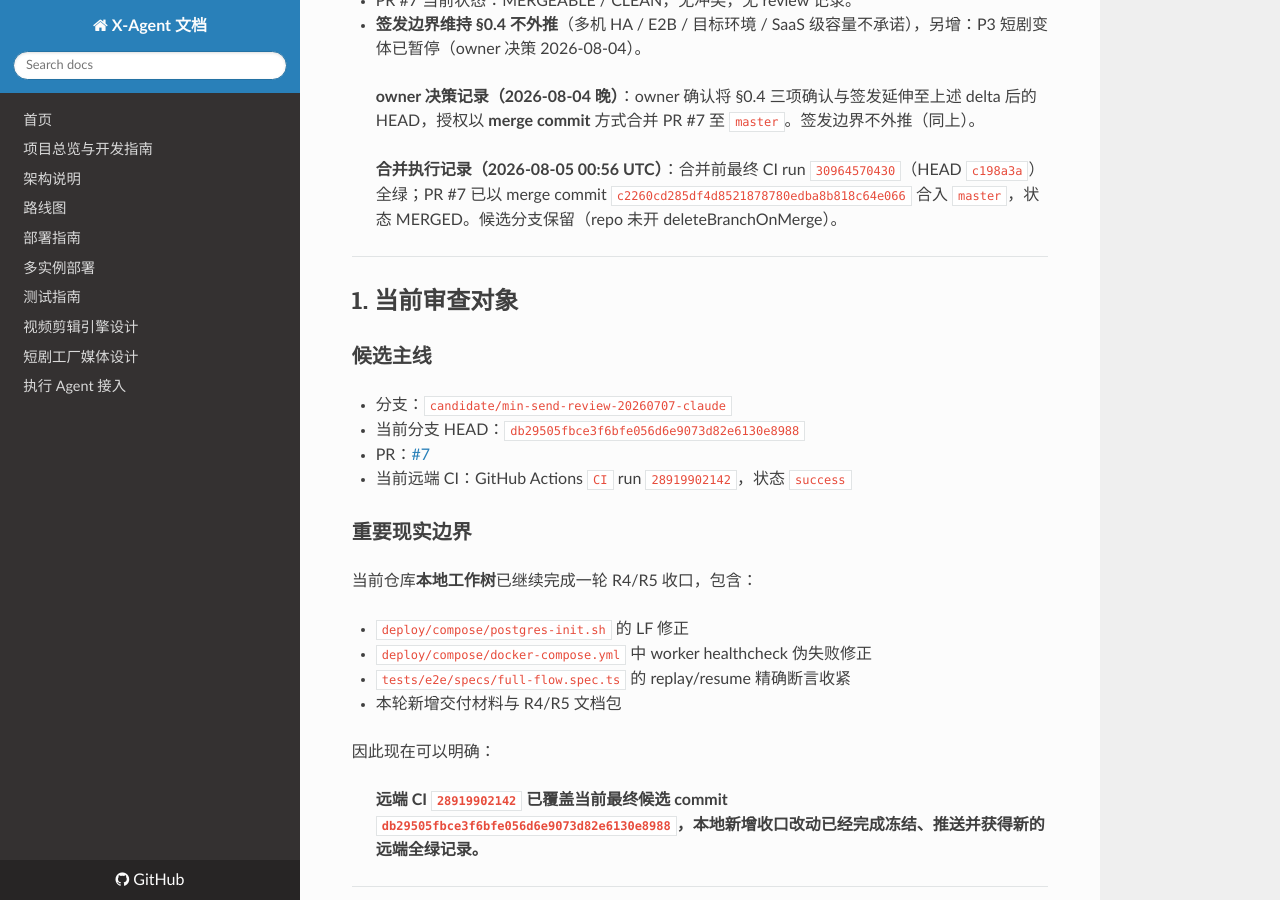
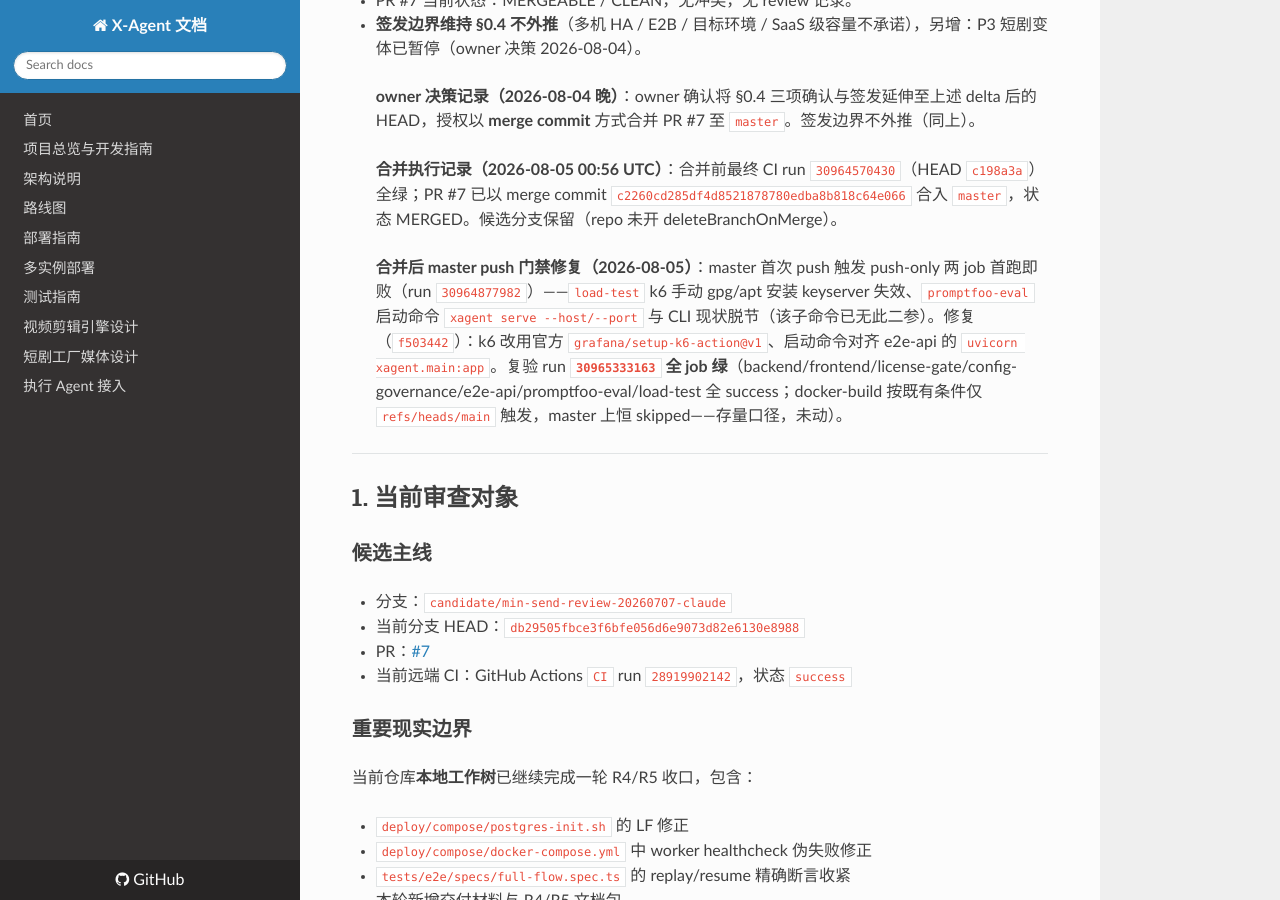
Before and after one commit to xiongpinji/xiongbao, an MkDocs documentation site: the page built from docs/coordination/reports/R5_FINAL_REVIEW_PACKAGE.md, in a window 1280 px wide and 900 px high, scrolled down 2407 px. Built offline with MkDocs 1.6.1, drawn with Linux system fonts in a browser that asks for light colours; nearby versions of some CDN libraries.

Commit message:
docs(release): master push 门禁修复与复验全绿留档（run 30965333163）

```diff
--- a/docs/coordination/reports/R5_FINAL_REVIEW_PACKAGE.md
+++ b/docs/coordination/reports/R5_FINAL_REVIEW_PACKAGE.md
@@ -72,6 +72,8 @@
 > **owner 决策记录（2026-08-04 晚）**：owner 确认将 §0.4 三项确认与签发延伸至上述 delta 后的 HEAD，授权以 **merge commit** 方式合并 PR #7 至 `master`。签发边界不外推（同上）。
 >
 > **合并执行记录（2026-08-05 00:56 UTC）**：合并前最终 CI run `30964570430`（HEAD `c198a3a`）全绿；PR #7 已以 merge commit `c2260cd285df4d8521878780edba8b818c64e066` 合入 `master`，状态 MERGED。候选分支保留（repo 未开 deleteBranchOnMerge）。
+>
+> **合并后 master push 门禁修复（2026-08-05）**：master 首次 push 触发 push-only 两 job 首跑即败（run `30964877982`）——`load-test` k6 手动 gpg/apt 安装 keyserver 失效、`promptfoo-eval` 启动命令 `xagent serve --host/--port` 与 CLI 现状脱节（该子命令已无此二参）。修复（`f503442`）：k6 改用官方 `grafana/setup-k6-action@v1`、启动命令对齐 e2e-api 的 `uvicorn xagent.main:app`。复验 run **`30965333163` 全 job 绿**（backend/frontend/license-gate/config-governance/e2e-api/promptfoo-eval/load-test 全 success；docker-build 按既有条件仅 `refs/heads/main` 触发，master 上恒 skipped——存量口径，未动）。
 
 ---
 
```
